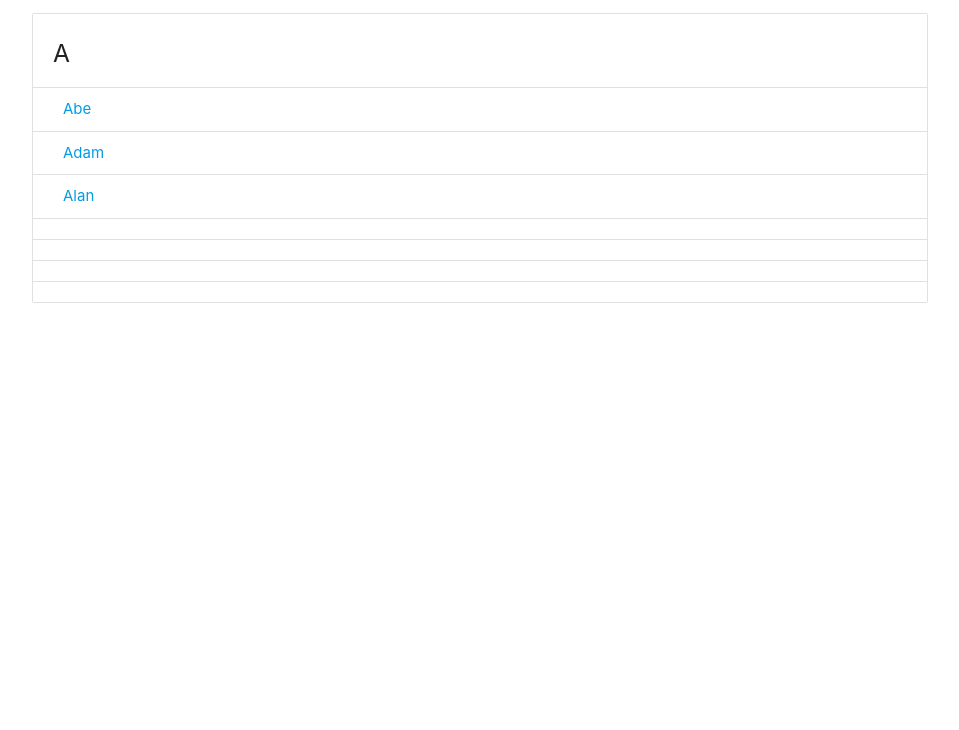
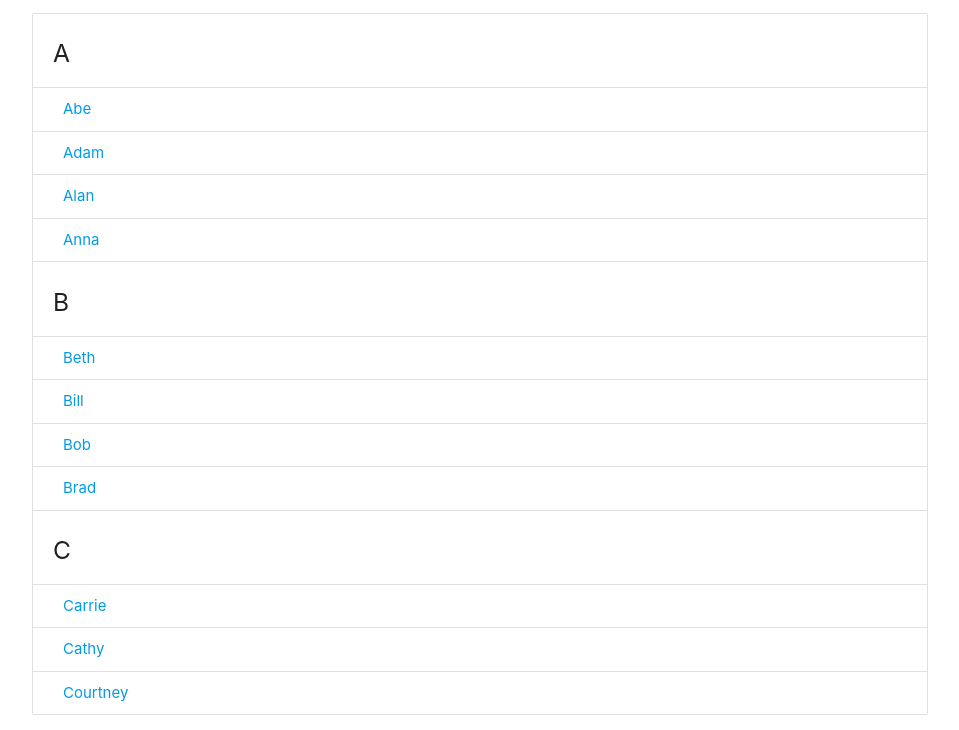
Before and after one commit to Elementalkin20/ALC-HTML5, a plain HTML site: page Contact List/index.html in a window 1280 px wide. Shown: the part 185-915 px from the top of the page, without its empty margins (160-1119 px from the left). Before the commit the page ends 800 px from the top, so only its background shows below. Drawn offline with nearby package versions, Linux system fonts and the light colour scheme.

Commit message:
Contact List

```diff
--- a/Contact List/index.html
+++ b/Contact List/index.html
@@ -32,16 +32,34 @@
                     <a href="#">Alan</a>
                 </li>
                 <li class="collection-item">
-                    <a href="#"></a>
+                    <a href="#">Anna</a>
+                </li>
+                <li class="collection-header">
+                    <h5>B</h5>
                 </li>
                 <li class="collection-item">
-                    <a href="#"></a>
+                    <a href="#">Beth</a>
                 </li>
                 <li class="collection-item">
-                    <a href="#"></a>
+                    <a href="#">Bill</a>
                 </li>
                 <li class="collection-item">
-                    <a href="#"></a>
+                    <a href="#">Bob</a>
+                </li>
+                <li class="collection-item">
+                    <a href="#">Brad</a>
+                </li>
+                <li class="collection-header">
+                    <h5>C</h5>
+                </li>
+                <li class="collection-item">
+                    <a href="#">Carrie</a>
+                </li>
+                <li class="collection-item">
+                    <a href="#">Cathy</a>
+                </li>
+                <li class="collection-item">
+                    <a href="#">Courtney</a>
                 </li>
 
             </ul>
```
